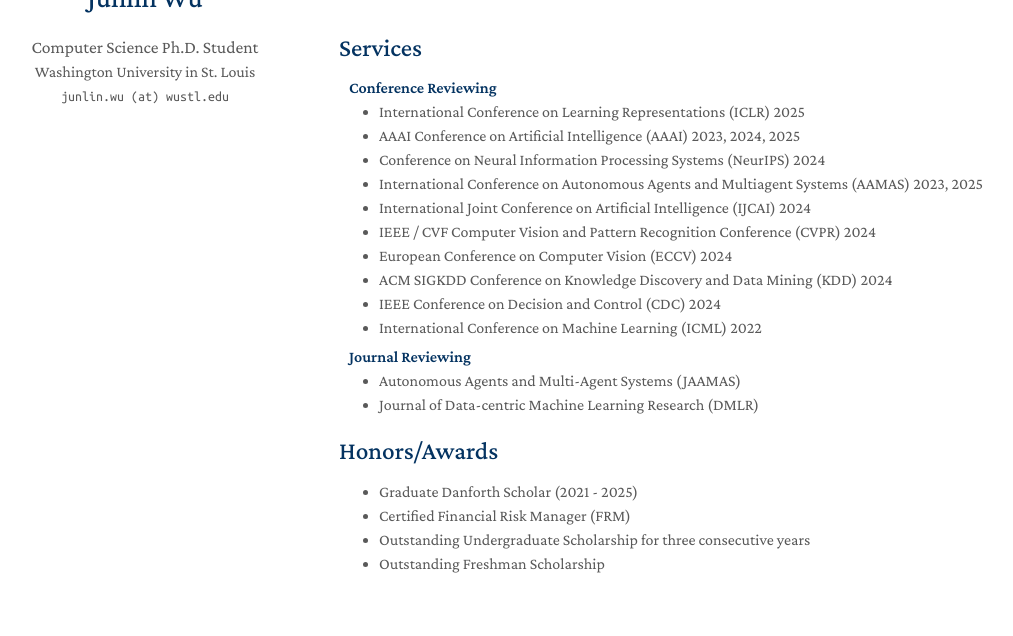
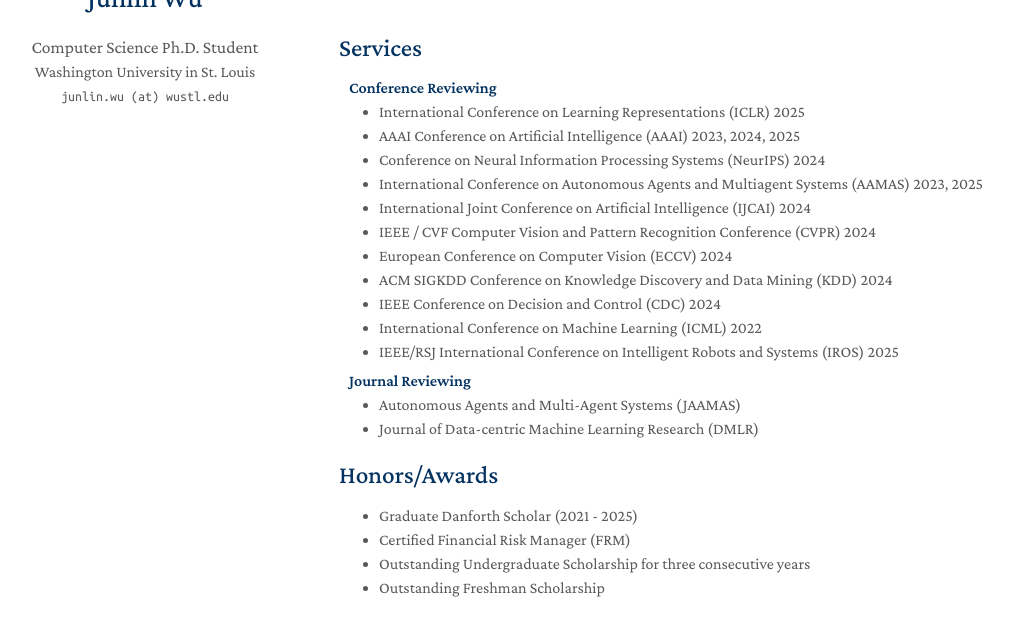
Before and after one commit to jlwu002/jlwu002.github.io, a Jekyll site: the page built from index.md, in a window 1280 px wide and 900 px high, scrolled down 1665 px, cut to the strip 206-842 px from the top of the window. Shown: the whole strip, without its empty margins (131-1144 px from the left). Built offline with Jekyll 4.4.1, drawn with Linux system fonts in a browser that asks for light colours; a style sheet for code colours, icons or effects is not loaded; our own code applies the rules of GitHub Pages for plain Markdown files.

Commit message:
Update services.md

```diff
--- a/_includes/services.md
+++ b/_includes/services.md
@@ -13,6 +13,7 @@
   <li><a href="https://kdd2024.kdd.org/" target="_blank" rel="noopener noreferrer"><autocolor>ACM SIGKDD Conference on Knowledge Discovery and Data Mining (KDD) 2024</autocolor></a></li>
   <li><a href="https://cdc2024.ieeecss.org/" target="_blank" rel="noopener noreferrer"><autocolor>IEEE Conference on Decision and Control (CDC) 2024</autocolor></a></li>
   <li><a href="https://icml.cc/" target="_blank" rel="noopener noreferrer"><autocolor>International Conference on Machine Learning (ICML) 2022</autocolor></a></li>
+  <li><a href="https://www.iros25.org/" target="_blank" rel="noopener noreferrer"><autocolor>IEEE/RSJ International Conference on Intelligent Robots and Systems (IROS) 2025</autocolor></a></li>
 </ul>
 
 <h4 style="margin:0 10px 0;">Journal Reviewing</h4>
```
